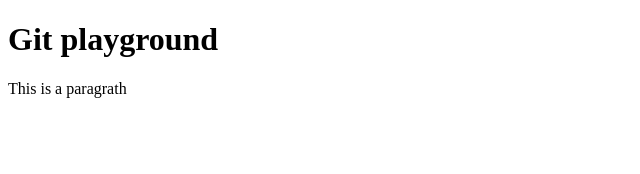
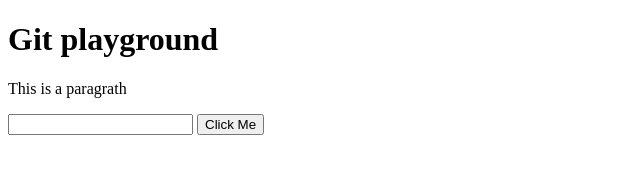
Before and after one commit to mnahapet/gitProject, a plain HTML site: page index.html in a window 1280 px wide. Shown: the whole page, without its empty margins (0-640 px from the left). Drawn offline with Linux system fonts and the light colour scheme.

Commit message:
Created form element

```diff
--- a/index.html
+++ b/index.html
@@ -9,5 +9,9 @@
 <body>
   <h1>Git playground</h1>
   <p>This is a paragrath</p>
+  <form>
+    <input type="text">
+    <button>Click Me</button>
+  </form>
 </body>
 </html>
```
